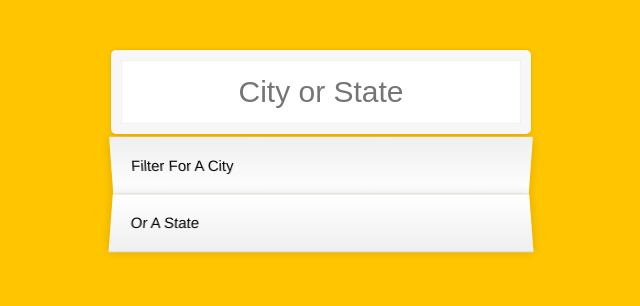
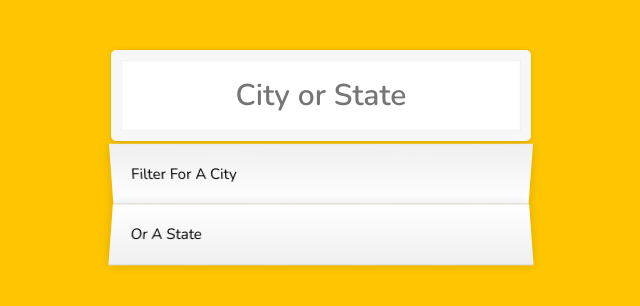
Before and after one commit to Manu-Developer/Search-City-State, a plain HTML site: page index.html in a window 1280 px wide. Shown: the whole page, without its empty margins (319-959 px from the left). Drawn offline with nearby package versions, Linux system fonts and the light colour scheme; no server answers.

Commit message:
Change font-family

```diff
--- a/app/scss/styles.scss
+++ b/app/scss/styles.scss
@@ -4,13 +4,12 @@
 	margin: 0;
 	padding: 0;
 	box-sizing: border-box;
+	font-family: "Nunito", sans-serif;
 }
 
 html {
 	background: #ffc600;
 	font-size: 62.5%;
-	font-weight: 200;
-	font-family: "helvetica neue";
 }
 
 li {
@@ -32,6 +31,7 @@ li {
 		text-align: center;
 		z-index: 2;
 		font-size: 3rem;
+		font-weight: 600;
 		border: 1rem solid #f7f7f7;
 		border-radius: 5px;
 		box-shadow: 0 0 5px rgba(0, 0, 0, 0.12), inset 0 0 2px rgba(0, 0, 0, 0.19);
@@ -44,6 +44,7 @@ li {
 			margin: 0;
 			padding: 20px;
 			font-size: 1.5rem;
+			font-weight: 400;
 			display: flex;
 			justify-content: space-between;
 			text-transform: capitalize;
@@ -61,7 +62,6 @@ li {
 				transform: perspective(100px) rotateX(-2deg) translateY(3px);
 				background: linear-gradient(to top, #ffffff 0%, #efefef 100%);
 			}
-
 		}
 	}
 }
--- a/index.html
+++ b/index.html
@@ -9,13 +9,19 @@
 		<meta http-equiv="X-UA-Compatible" content="IE=edge" />
 		<meta name="viewport" content="width=device-width, initial-scale=1.0" />
 
-		<!-- Css Styles -->
+		<!-- CSS Styles -->
 		<link rel="stylesheet" href="./app/css/styles.css" />
-		<!-- Css Styles -->
+		<!-- CSS Styles -->
 
 		<!-- Scripts -->
 		<script src="./app/js/main.js" defer></script>
 		<!-- Scripts -->
+
+		<!-- Fonts -->
+		<link rel="preconnect" href="https://fonts.googleapis.com" />
+		<link rel="preconnect" href="https://fonts.gstatic.com" crossorigin />
+		<link href="https://fonts.googleapis.com/css2?family=Nunito:wght@400;600&display=swap" rel="stylesheet" />
+		<!-- Fonts -->
 	</head>
 	<body>
 		<form class="form">
```
Also changed, not shown: app/css/styles.css, 1 other file.
